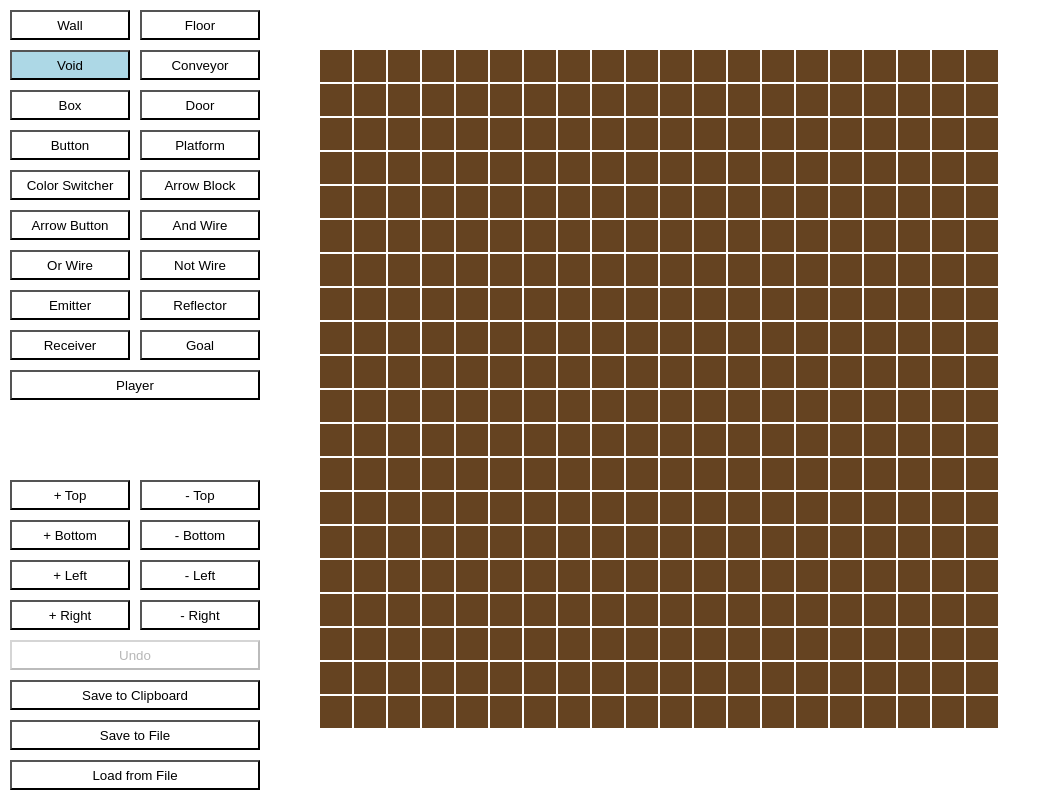
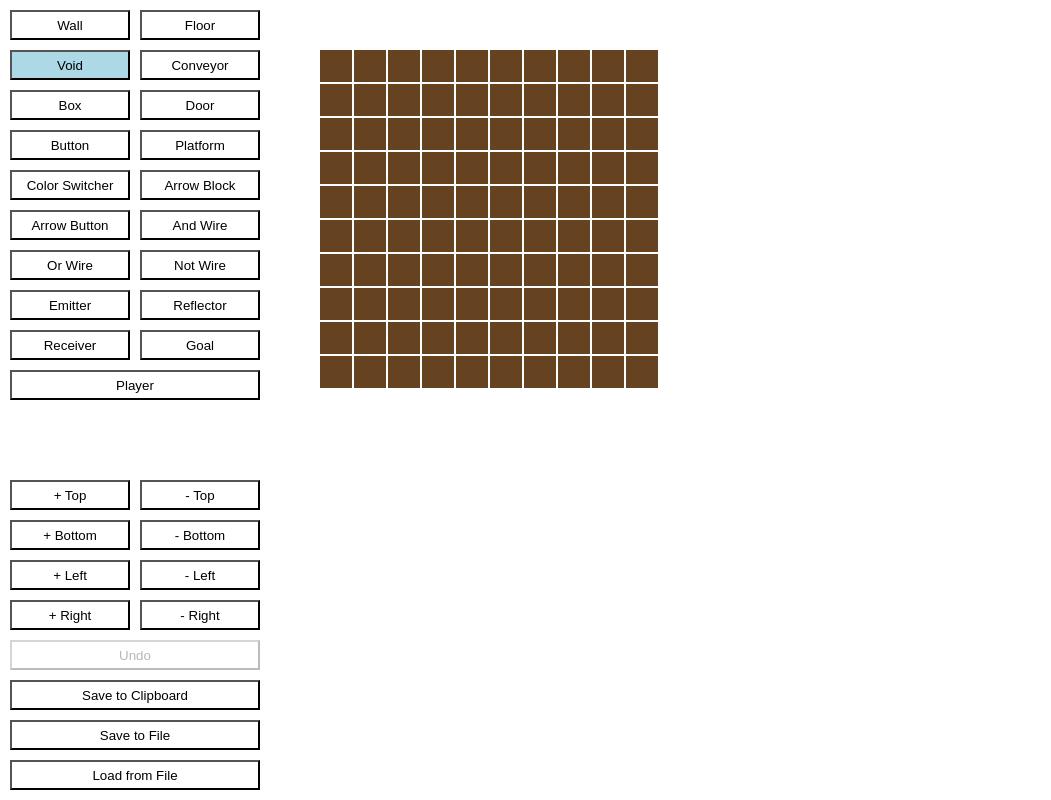
Before and after one commit to wooferzfg/puzzle-game-editor, a React (Create React App) app: page / in a window 1280 px wide. Shown: the whole page, without its empty margins (0-1051 px from the left). Built offline with nearby package versions, Linux system fonts and the light colour scheme.

Commit message:
Update default grid size

```diff
--- a/src/App.tsx
+++ b/src/App.tsx
@@ -14,8 +14,8 @@ function App() {
   );
   const [gridStack, setGridStack] = useState<GridState[]>([]);
   const [grid, setGrid] = useState<GridState>(
-    _.map(_.range(20), () =>
-      _.map(_.range(20), () => ({
+    _.map(_.range(10), () =>
+      _.map(_.range(10), () => ({
         cellType: 'Void' as CellType,
         objects: [] as ObjectData[],
       })),
```
